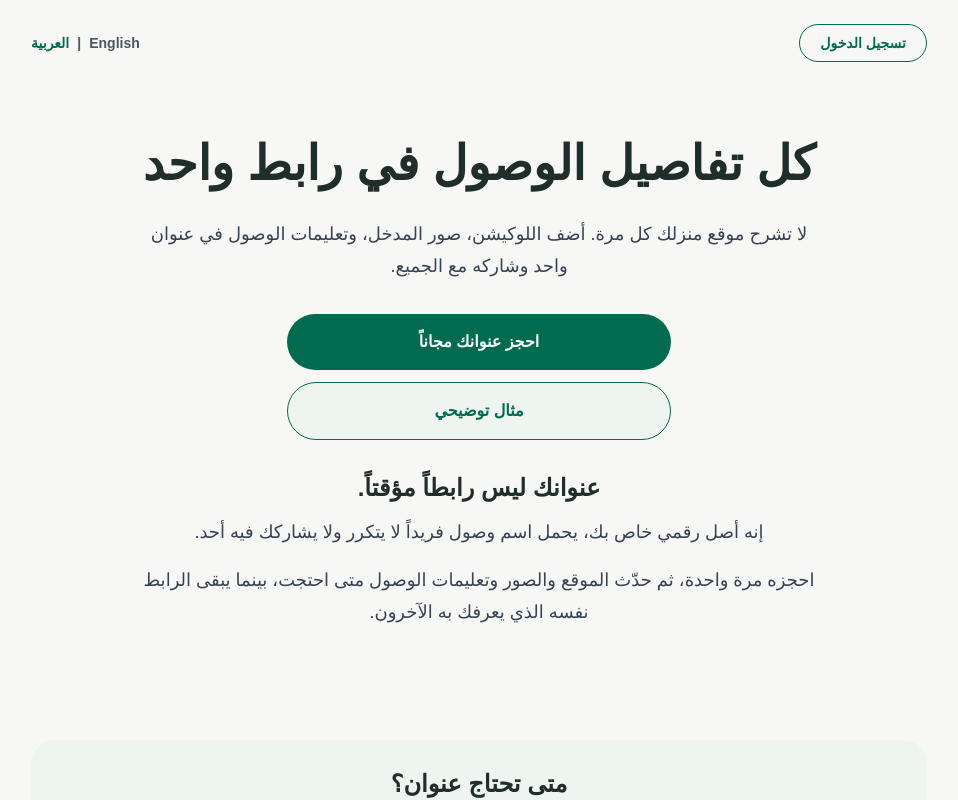
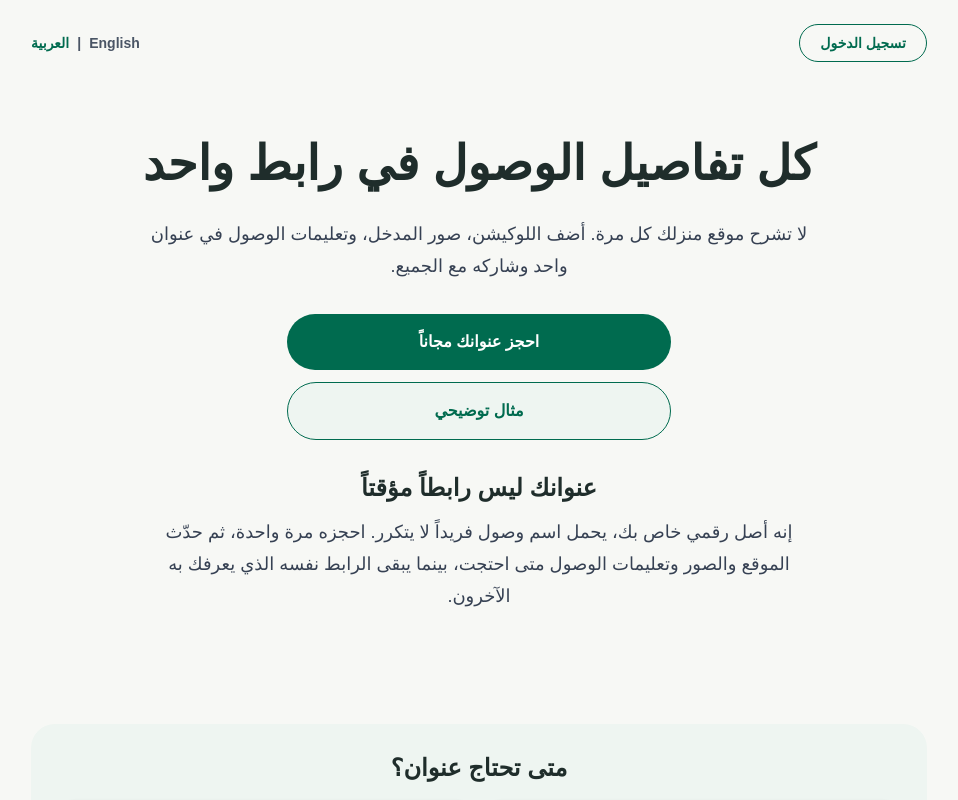
Before and after one commit to hammamghamdi/onwan, a Next.js app: page / in a window 1280 px wide. Shown: the top 800 px of the page, without its empty margins (161-1119 px from the left). Built offline with nearby package versions, Linux system fonts and the light colour scheme; no server answers.

Commit message:
Update homepage permanent address copy

```diff
--- a/app/page.tsx
+++ b/app/page.tsx
@@ -14,10 +14,9 @@ const copy = {
       "لا تشرح موقع منزلك كل مرة. أضف اللوكيشن، صور المدخل، وتعليمات الوصول في عنوان واحد وشاركه مع الجميع.",
     mainCta: "احجز عنوانك مجاناً",
     exampleCta: "مثال توضيحي",
-    positioningTitle: "عنوانك ليس رابطاً مؤقتاً.",
+    positioningTitle: "عنوانك ليس رابطاً مؤقتاً",
     positioningText: [
-      "إنه أصل رقمي خاص بك، يحمل اسم وصول فريداً لا يتكرر ولا يشاركك فيه أحد.",
-      "احجزه مرة واحدة، ثم حدّث الموقع والصور وتعليمات الوصول متى احتجت، بينما يبقى الرابط نفسه الذي يعرفك به الآخرون.",
+      "إنه أصل رقمي خاص بك، يحمل اسم وصول فريداً لا يتكرر.  احجزه مرة واحدة، ثم حدّث الموقع والصور وتعليمات الوصول متى احتجت، بينما يبقى الرابط نفسه الذي يعرفك به الآخرون.",
     ],
     needsTitle: "متى تحتاج عنوان؟",
     needs: [
```
